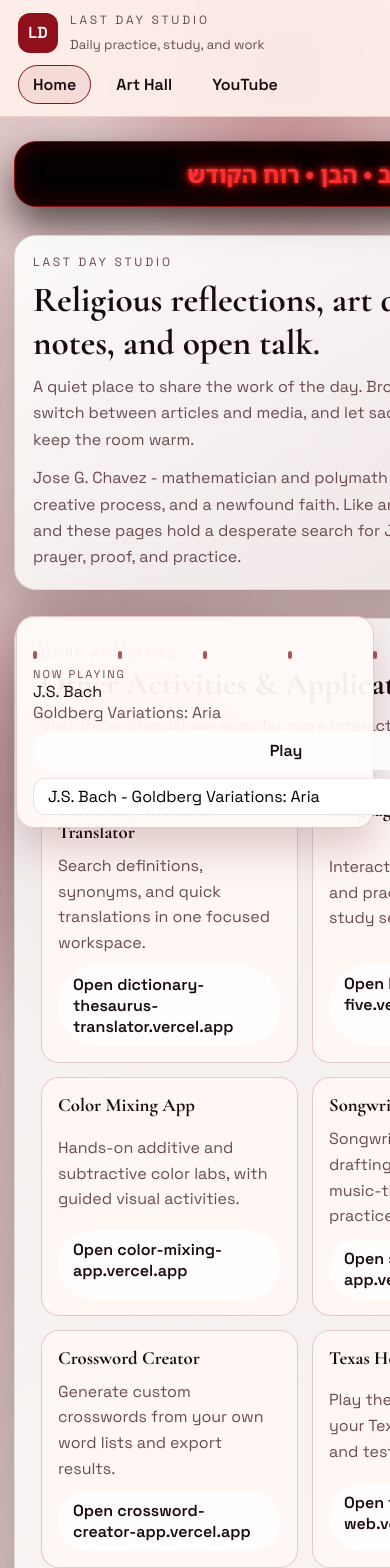
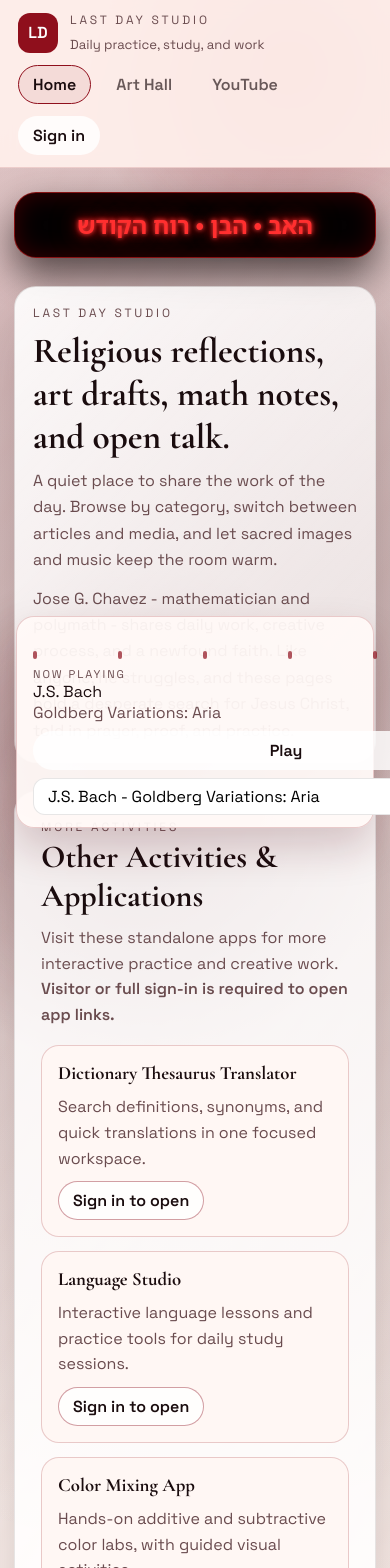
Before and after one commit to FollowingJCABIC/Website-React-FBD, a React (Vite) app: page /#/ in a window 390 px wide. Shown: the top 1568 px of the page. Built offline with nearby package versions, Linux system fonts and the light colour scheme.

Commit message:
Add visitor and full-access login gating

```diff
--- a/src/App.jsx
+++ b/src/App.jsx
@@ -25,6 +25,15 @@ const PDF_CATEGORIES = [
   { id: "mathematics", label: "Mathematics" },
   { id: "talk", label: "Let's Talk" },
 ];
+
+const AUTH_STORAGE_KEY = "last-day-studio-auth-v1";
+const ROLE_NONE = "none";
+const ROLE_VISITOR = "visitor";
+const ROLE_FULL = "full";
+const FALLBACK_VISITOR_EMAIL = "visitor@lastday.studio";
+const FALLBACK_VISITOR_PASSWORD = "Visitor#2026";
+const FALLBACK_FULL_EMAIL = "admin@lastday.studio";
+const FALLBACK_FULL_PASSWORD = "LastDay#2026";
 
 function parseFrontmatter(raw) {
   if (!raw.startsWith("---")) {
@@ -77,10 +86,36 @@ function AppShell() {
     []
   );
 
+  const visitorEmail = String(import.meta.env.VITE_VISITOR_EMAIL || "").trim().toLowerCase() || FALLBACK_VISITOR_EMAIL;
+  const visitorPassword = String(import.meta.env.VITE_VISITOR_PASSWORD || "") || FALLBACK_VISITOR_PASSWORD;
+  const fullEmail = String(import.meta.env.VITE_FULL_EMAIL || "").trim().toLowerCase() || FALLBACK_FULL_EMAIL;
+  const fullPassword = String(import.meta.env.VITE_FULL_PASSWORD || "") || FALLBACK_FULL_PASSWORD;
+
+  const [authRole, setAuthRole] = useState(() => {
+    if (typeof window === "undefined") return ROLE_NONE;
+    try {
+      const raw = window.localStorage.getItem(AUTH_STORAGE_KEY);
+      if (!raw) return ROLE_NONE;
+      const parsed = JSON.parse(raw);
+      if (parsed?.role === ROLE_VISITOR || parsed?.role === ROLE_FULL) {
+        return parsed.role;
+      }
+      return ROLE_NONE;
+    } catch (_error) {
+      return ROLE_NONE;
+    }
+  });
+  const [authPanelOpen, setAuthPanelOpen] = useState(false);
+  const [authEmail, setAuthEmail] = useState("");
+  const [authPassword, setAuthPassword] = useState("");
+  const [authError, setAuthError] = useState("");
+
   const [trackId, setTrackId] = useState(SACRED_AUDIO[0]?.id ?? "");
   const [isLooping, setIsLooping] = useState(true);
   const [isPlaying, setIsPlaying] = useState(false);
   const audioRef = useRef(null);
+  const canUseApps = authRole === ROLE_VISITOR || authRole === ROLE_FULL;
+  const canAccessPrivate = authRole === ROLE_FULL;
 
   const activeTrack = SACRED_AUDIO.find((track) => track.id === trackId) || SACRED_AUDIO[0];
 
@@ -109,8 +144,59 @@ function AppShell() {
     if (isPlaying) play();
   }, [trackId]);
 
+  useEffect(() => {
+    if (typeof window === "undefined") return;
+    if (authRole === ROLE_NONE) {
+      window.localStorage.removeItem(AUTH_STORAGE_KEY);
+      return;
+    }
+    window.localStorage.setItem(
+      AUTH_STORAGE_KEY,
+      JSON.stringify({
+        role: authRole,
+        signedAt: new Date().toISOString(),
+      })
+    );
+  }, [authRole]);
+
+  function onAuthSubmit(event) {
+    event.preventDefault();
+    const email = authEmail.trim().toLowerCase();
+    const password = authPassword;
+    if (email === fullEmail && password === fullPassword) {
+      setAuthRole(ROLE_FULL);
+      setAuthPanelOpen(false);
+      setAuthError("");
+      setAuthPassword("");
+      return;
+    }
+    if (email === visitorEmail && password === visitorPassword) {
+      setAuthRole(ROLE_VISITOR);
+      setAuthPanelOpen(false);
+      setAuthError("");
+      setAuthPassword("");
+      return;
+    }
+    setAuthError("Credentials did not match a visitor or full account.");
+  }
+
+  function signOut() {
+    setAuthRole(ROLE_NONE);
+    setAuthPanelOpen(false);
+    setAuthEmail("");
+    setAuthPassword("");
+    setAuthError("");
+  }
+
+  function requireFullAccess(event) {
+    if (canAccessPrivate) return;
+    event.preventDefault();
+    setAuthError("Full access login is required for this section.");
+    setAuthPanelOpen(true);
+  }
+
   return (
-    <div className="app">
+    <div className={`app ${authRole === ROLE_NONE ? "is-locked" : "is-authenticated"}`}>
       <div className="orb orb-one" />
       <div className="orb orb-two" />
 
@@ -127,9 +213,92 @@ function AppShell() {
           <NavLink to="/" end>
             Home
           </NavLink>
-          <NavLink to="/art">Art Hall</NavLink>
-          <NavLink to="/youtube">YouTube</NavLink>
+          <NavLink
+            to="/art"
+            onClick={requireFullAccess}
+            className={({ isActive }) => `${isActive ? "active" : ""} ${canAccessPrivate ? "" : "locked-nav"}`.trim()}
+          >
+            Art Hall
+          </NavLink>
+          <NavLink
+            to="/youtube"
+            onClick={requireFullAccess}
+            className={({ isActive }) => `${isActive ? "active" : ""} ${canAccessPrivate ? "" : "locked-nav"}`.trim()}
+          >
+            YouTube
+          </NavLink>
         </nav>
+
+        <div className="auth-bar">
+          {authRole === ROLE_NONE ? (
+            <>
+              <button className="pill auth-button" type="button" onClick={() => setAuthPanelOpen((prev) => !prev)}>
+                Sign in
+              </button>
+              {authPanelOpen ? (
+                <form className="auth-panel" onSubmit={onAuthSubmit}>
+                  <p className="filter-label">Sign in (visitor or full)</p>
+                  <input
+                    type="email"
+                    placeholder="email"
+                    value={authEmail}
+                    onChange={(event) => setAuthEmail(event.target.value)}
+                    required
+                  />
+                  <input
+                    type="password"
+                    placeholder="password"
+                    value={authPassword}
+                    onChange={(event) => setAuthPassword(event.target.value)}
+                    required
+                  />
+                  <button className="pill auth-submit" type="submit">
+                    Unlock
+                  </button>
+                  <p className="auth-hint">Visitor unlocks app links. Full unlocks articles and library.</p>
+                  {authError ? <p className="auth-error">{authError}</p> : null}
+                </form>
+              ) : null}
+            </>
+          ) : (
+            <>
+              <span className="auth-state">
+                Signed in: {authRole === ROLE_FULL ? "Full access" : "Visitor access"}
+              </span>
+              {authRole === ROLE_VISITOR ? (
+                <button className="pill auth-button" type="button" onClick={() => setAuthPanelOpen((prev) => !prev)}>
+                  Upgrade to full
+                </button>
+              ) : null}
+              <button className="pill auth-button" type="button" onClick={signOut}>
+                Sign out
+              </button>
+              {authPanelOpen ? (
+                <form className="auth-panel" onSubmit={onAuthSubmit}>
+                  <p className="filter-label">Upgrade access</p>
+                  <input
+                    type="email"
+                    placeholder="full-access email"
+                    value={authEmail}
+                    onChange={(event) => setAuthEmail(event.target.value)}
+                    required
+                  />
+                  <input
+                    type="password"
+                    placeholder="password"
+                    value={authPassword}
+                    onChange={(event) => setAuthPassword(event.target.value)}
+                    required
+                  />
+                  <button className="pill auth-submit" type="submit">
+                    Upgrade
+                  </button>
+                  {authError ? <p className="auth-error">{authError}</p> : null}
+                </form>
+              ) : null}
+            </>
+          )}
+        </div>
       </header>
 
       <main className="app-grid">
@@ -151,11 +320,26 @@ function AppShell() {
                 setIsLooping={setIsLooping}
                 isPlaying={isPlaying}
                 onTogglePlayback={togglePlayback}
+                canUseApps={canUseApps}
+                canAccessPrivate={canAccessPrivate}
+                onRequestSignIn={() => {
+                  setAuthError("");
+                  setAuthPanelOpen(true);
+                }}
               />
             }
           />
-          <Route path="/art" element={<Art entries={entries} pdfLibrary={pdfLibrary} />} />
-          <Route path="/youtube" element={<YouTube />} />
+          <Route
+            path="/art"
+            element={
+              canAccessPrivate ? (
+                <Art entries={entries} pdfLibrary={pdfLibrary} />
+              ) : (
+                <Navigate to="/" replace />
+              )
+            }
+          />
+          <Route path="/youtube" element={canAccessPrivate ? <YouTube /> : <Navigate to="/" replace />} />
           <Route path="*" element={<Navigate to="/" replace />} />
         </Routes>
       </main>
--- a/src/pages/Home.jsx
+++ b/src/pages/Home.jsx
@@ -4,6 +4,22 @@ import { formatDate } from "../lib/date.js";
 import { renderMarkdown } from "../lib/content-utils.js";
 
 const THOUGHTS_KEY = "daily-thoughts-v1";
+
+function AppLinkAction({ canUseApps, href, children, onRequestSignIn }) {
+  if (canUseApps) {
+    return (
+      <a className="pill" href={href} target="_blank" rel="noreferrer">
+        {children}
+      </a>
+    );
+  }
+
+  return (
+    <button type="button" className="pill locked-pill" onClick={onRequestSignIn}>
+      Sign in to open
+    </button>
+  );
+}
 
 export default function Home({
   entries,
@@ -19,6 +35,9 @@ export default function Home({
   setIsLooping,
   isPlaying,
   onTogglePlayback,
+  canUseApps,
+  canAccessPrivate,
+  onRequestSignIn,
 }) {
   const location = useLocation();
 
@@ -165,72 +184,94 @@ export default function Home({
           <p className="eyebrow">More Activities</p>
           <h2>Other Activities & Applications</h2>
           <p>Visit these standalone apps for more interactive practice and creative work.</p>
+          {!canUseApps ? <p className="lock-note">Visitor or full sign-in is required to open app links.</p> : null}
         </div>
 
         <div className="apps-grid">
           <article className="app-link-card">
             <h3>Dictionary Thesaurus Translator</h3>
             <p>Search definitions, synonyms, and quick translations in one focused workspace.</p>
-            <a
-              className="pill"
+            <AppLinkAction
+              canUseApps={canUseApps}
               href="https://dictionary-thesaurus-translator.vercel.app"
-              target="_blank"
-              rel="noreferrer"
+              onRequestSignIn={onRequestSignIn}
             >
               Open dictionary-thesaurus-translator.vercel.app
-            </a>
+            </AppLinkAction>
           </article>
 
           <article className="app-link-card">
             <h3>Language Studio</h3>
             <p>Interactive language lessons and practice tools for daily study sessions.</p>
-            <a className="pill" href="https://language-studio-five.vercel.app" target="_blank" rel="noreferrer">
+            <AppLinkAction
+              canUseApps={canUseApps}
+              href="https://language-studio-five.vercel.app"
+              onRequestSignIn={onRequestSignIn}
+            >
               Open language-studio-five.vercel.app
-            </a>
+            </AppLinkAction>
           </article>
 
           <article className="app-link-card">
             <h3>Color Mixing App</h3>
             <p>Hands-on additive and subtractive color labs, with guided visual activities.</p>
-            <a className="pill" href="https://color-mixing-app.vercel.app" target="_blank" rel="noreferrer">
+            <AppLinkAction
+              canUseApps={canUseApps}
+              href="https://color-mixing-app.vercel.app"
+              onRequestSignIn={onRequestSignIn}
+            >
               Open color-mixing-app.vercel.app
-            </a>
+            </AppLinkAction>
           </article>
 
           <article className="app-link-card">
             <h3>Songwriter App</h3>
             <p>Songwriting prompts, drafting workspace, and music-theory tools for practice.</p>
-            <a className="pill" href="https://songwriter-app.vercel.app" target="_blank" rel="noreferrer">
+            <AppLinkAction
+              canUseApps={canUseApps}
+              href="https://songwriter-app.vercel.app"
+              onRequestSignIn={onRequestSignIn}
+            >
               Open songwriter-app.vercel.app
-            </a>
+            </AppLinkAction>
           </article>
 
           <article className="app-link-card">
             <h3>Crossword Creator</h3>
             <p>Generate custom crosswords from your own word lists and export results.</p>
-            <a className="pill" href="https://crossword-creator-app.vercel.app" target="_blank" rel="noreferrer">
+            <AppLinkAction
+              canUseApps={canUseApps}
+              href="https://crossword-creator-app.vercel.app"
+              onRequestSignIn={onRequestSignIn}
+            >
               Open crossword-creator-app.vercel.app
-            </a>
+            </AppLinkAction>
           </article>
 
           <article className="app-link-card">
             <h3>Texas Hold'em Web</h3>
             <p>Play the browser version of your Texas Hold'em project and test game flow.</p>
-            <a className="pill" href="https://texas-holdem-lan-web.vercel.app" target="_blank" rel="noreferrer">
+            <AppLinkAction
+              canUseApps={canUseApps}
+              href="https://texas-holdem-lan-web.vercel.app"
+              onRequestSignIn={onRequestSignIn}
+            >
               Open texas-holdem-lan-web.vercel.app
-            </a>
+            </AppLinkAction>
           </article>
 
           <article className="app-link-card">
             <h3>Sudoku Studio</h3>
             <p>Play seeded Sudoku with notes, hints, strategy guides, and custom themes.</p>
-            <a className="pill" href="/apps/sudoku/index.html" target="_blank" rel="noreferrer">
+            <AppLinkAction canUseApps={canUseApps} href="/apps/sudoku/index.html" onRequestSignIn={onRequestSignIn}>
               Open Sudoku Studio
-            </a>
+            </AppLinkAction>
           </article>
         </div>
       </section>
 
+      {canAccessPrivate ? (
+        <>
       <section className="sacred">
         <div className="sacred-text">
           <p className="eyebrow">Sacred Media</p>
@@ -527,6 +568,20 @@ export default function Home({
           ))}
         </div>
       </footer>
+        </>
+      ) : (
+        <section className="locked-zone">
+          <p className="eyebrow">Protected Library</p>
+          <h2>Full access required for articles and private study materials.</h2>
+          <p>
+            Visitor accounts can use the app links above. Sign in with a full-access account to
+            browse entries, PDFs, liturgy cards, and daily-thought tools.
+          </p>
+          <button type="button" className="pill" onClick={onRequestSignIn}>
+            Sign in for full access
+          </button>
+        </section>
+      )}
     </>
   );
 }
--- a/src/styles.css
+++ b/src/styles.css
@@ -93,6 +93,7 @@ a {
   border-bottom: 1px solid rgba(143, 15, 28, 0.14);
   background: rgba(255, 240, 236, 0.92);
   backdrop-filter: blur(8px);
+  flex-wrap: wrap;
 }
 
 .brand {
@@ -135,6 +136,57 @@ a {
 .nav-links a:hover {
   border-color: var(--accent);
   background: rgba(143, 15, 28, 0.08);
+}
+
+.nav-links a.locked-nav {
+  opacity: 0.65;
+}
+
+.auth-bar {
+  display: flex;
+  align-items: center;
+  gap: 10px;
+  margin-left: auto;
+  position: relative;
+}
+
+.auth-state {
+  font-size: 0.85rem;
+  color: var(--ink-soft);
+  font-weight: 600;
+}
+
+.auth-panel {
+  position: absolute;
+  top: calc(100% + 8px);
+  right: 0;
+  min-width: 280px;
+  display: grid;
+  gap: 8px;
+  padding: 12px;
+  background: rgba(255, 255, 255, 0.97);
+  border: 1px solid rgba(143, 15, 28, 0.2);
+  border-radius: 14px;
+  box-shadow: 0 14px 26px rgba(30, 14, 16, 0.2);
+}
+
+.auth-panel input {
+  border-radius: 10px;
+  border: 1px solid var(--stroke);
+  padding: 8px 10px;
+  background: #fff;
+}
+
+.auth-hint {
+  margin: 0;
+  font-size: 0.75rem;
+  color: var(--ink-soft);
+}
+
+.auth-error {
+  margin: 0;
+  font-size: 0.78rem;
+  color: #8f0f1c;
 }
 
 .app-grid {
@@ -242,6 +294,15 @@ select {
   background: var(--ink);
   color: #fff9f4;
   border-color: var(--ink);
+}
+
+.pill.locked-pill {
+  border-color: rgba(143, 15, 28, 0.4);
+}
+
+.pill:disabled {
+  opacity: 0.6;
+  cursor: not-allowed;
 }
 
 .sacred,
@@ -812,6 +873,18 @@ select {
     padding: 12px 18px;
   }
 
+  .auth-bar {
+    width: 100%;
+    margin-left: 0;
+    flex-wrap: wrap;
+  }
+
+  .auth-panel {
+    position: static;
+    width: 100%;
+    min-width: 0;
+  }
+
   .sacred,
   .grid,
   .detail-hero {
@@ -870,6 +943,12 @@ select {
   line-height: 1.6;
 }
 
+.lock-note {
+  margin-top: 8px;
+  color: var(--accent);
+  font-weight: 600;
+}
+
 .apps-grid {
   margin-top: 18px;
   display: grid;
@@ -900,3 +979,25 @@ select {
 .app-link-card .pill {
   width: fit-content;
 }
+
+.locked-zone {
+  border-radius: var(--radius);
+  border: 1px dashed rgba(143, 15, 28, 0.42);
+  background: rgba(255, 255, 255, 0.86);
+  box-shadow: var(--shadow);
+  padding: 24px;
+  display: grid;
+  gap: 10px;
+}
+
+.locked-zone h2 {
+  margin: 0;
+  font-family: "Cormorant Garamond", serif;
+  font-size: 2rem;
+}
+
+.locked-zone p {
+  margin: 0;
+  color: var(--ink-soft);
+  line-height: 1.6;
+}
```
Also changed, not shown: 1 other file (tests, documents, lock files or other folders).
